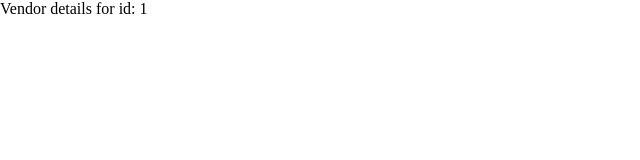
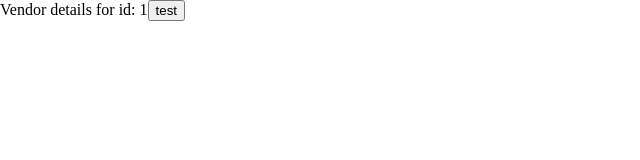
Before and after one commit to nooshinzabihi/SnappFood-project, a React (Create React App) app: page /1 in a window 1280 px wide. Shown: the top 160 px of the page, without its empty margins (0-640 px from the left). Built offline with nearby package versions, Linux system fonts and the light colour scheme; a web font is replaced by a local one.

Commit message:
v1.7 : Implementing redux_second step

```diff
--- a/package.json
+++ b/package.json
@@ -14,7 +14,9 @@
     "react-router-dom": "^6.3.0",
     "react-scripts": "5.0.1",
     "redux": "^4.2.0",
+    "redux-devtools-extension": "^2.13.9",
     "redux-persist": "^6.0.0",
+    "redux-thunk": "^2.4.1",
     "sass": "^1.52.1",
     "web-vitals": "^2.1.4"
   },
--- a/src/App.js
+++ b/src/App.js
@@ -1,15 +1,11 @@
-
 import React from 'react'
 import VendorList from './components/VendorList';
 import './stylesheets/vendor.scss';
 import { BrowserRouter, Routes, Route } from 'react-router-dom';
 import Vendor from './components/Vendor'
 
-
-
 function App() {
   return (
-
     <BrowserRouter>
       <Routes>
         <Route exact path="/" element={<VendorList />} />
--- a/src/components/Vendor.js
+++ b/src/components/Vendor.js
@@ -1,12 +1,23 @@
-import React from 'react'
-import {useParams} from 'react-router-dom'
+import React, { useEffect } from 'react'
+import { useDispatch } from 'react-redux';
+import { useParams } from 'react-router-dom'
+import { testAct } from '../stateManagment/Actions/vendorActions'
+import store from '../stateManagment/store'
 
 export default function Vendor() {
     let { id } = useParams();
 
+    const dispatch = useDispatch()
+
     return (
         <div >
             Vendor details for id: {id}
+            <button
+                onClick={e => {
+                    dispatch(testAct())
+                    console.log(store.getState())
+                }}
+            >test</button>
         </div>
     )
 }
--- a/src/components/VendorDetails.js
+++ b/src/components/VendorDetails.js
@@ -29,7 +29,7 @@ function VendorDetails(props) {
 
 VendorDetails.defaultProps = {
     default :{
-        coverPath :"hhh",
+        coverPath :"",
         description : '.......'
     }
 };
--- a/src/index.js
+++ b/src/index.js
@@ -2,11 +2,15 @@ import React from 'react';
 import ReactDOM from 'react-dom/client';
 import App from './App';
 import reportWebVitals from './reportWebVitals';
+import { Provider } from "react-redux";
+import store from "./stateManagment/store";
 
 const root = ReactDOM.createRoot(document.getElementById('root'));
 root.render(
   <React.StrictMode>
-    <App />
+    <Provider store={store}>
+      <App />
+    </Provider>
   </React.StrictMode>
 );
 
--- a/src/stateManagment/Actions/actionType.js
+++ b/src/stateManagment/Actions/actionType.js
@@ -3,3 +3,4 @@ export const vendorError = "VENDOR_ERROR";
 export const vendorLoading = "VENDOR_LOADING";
 export const hasMore = "HAS_MORE_VENDOR";
 export const pageNumber = "PAGE_NUMBER"
+export const test = "TEST"
--- a/src/stateManagment/Actions/vendorActions.js
+++ b/src/stateManagment/Actions/vendorActions.js
@@ -1,5 +1,10 @@
-import {vendorGetAll , vendorError , vendorLoading , hasMore  , pageNumber}from './actionTypes'
+import {vendorGetAll , vendorError , vendorLoading , hasMore  , pageNumber, test} from './actionType'
 
+export const testAct =()=>{
+    return {
+        type: test,
+    }
+}
 
 export const getAll =()=>({
     type: vendorGetAll,
--- a/src/stateManagment/Reducers/vendorReducer.js
+++ b/src/stateManagment/Reducers/vendorReducer.js
@@ -1,4 +1,4 @@
-import {vendorGetAll , vendorError , vendorLoading , hasMore , pageNumber} from '../Actions/actionTypes'
+import {vendorGetAll , vendorError , vendorLoading , hasMore , pageNumber, test} from '../Actions/actionType'
 
 const initialState = {
    loading : true,
@@ -7,8 +7,11 @@ const initialState = {
    hasMore : false,
    pageNumber : 1
 }
-function vendorReducer(state = initialState , action){
+
+    function vendorReducer(state = 0 , action){
     switch (action.type) {
+        case test:
+            return state + 1
         case vendorGetAll:
            return {...state , vendors : state.vendors};
         case vendorError:
--- a/src/stateManagment/store.js
+++ b/src/stateManagment/store.js
@@ -1,15 +1,12 @@
-import createStore from 'redux'
-import Reducers from './Reducers'
-import {persistStore , persistReducer} from 'redux-persist'
-import storage from 'redux-persist/lib/storage'
+import { createStore, applyMiddleware } from "redux";
+import thunk from "redux-thunk";
+import { composeWithDevTools } from "redux-devtools-extension";
+import reducer from "./Reducers";
 
+const store = createStore(
+    reducer,
+    composeWithDevTools(
+        applyMiddleware(thunk))
+);
 
-const presistConfig ={
-    key : 'root',
-    storage,
-}
-const persistedReducer = persistReducer(presistConfig , Reducers  )
-
-
-export default store = createStore(persistedReducer);
-export default presistor = persistStore(store);
+export default store;
```
Also changed, not shown: 1 other file (tests, documents, lock files or other folders).
